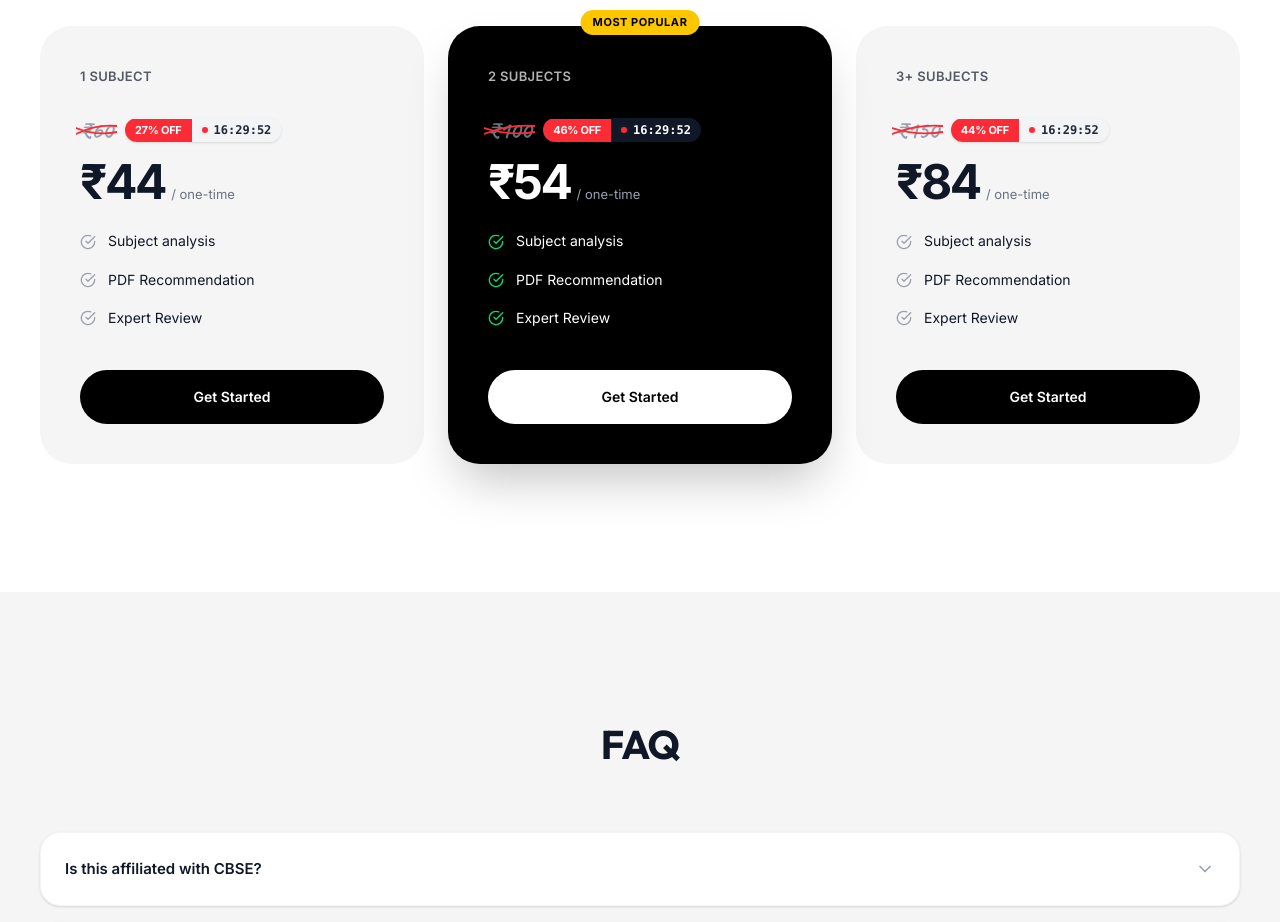
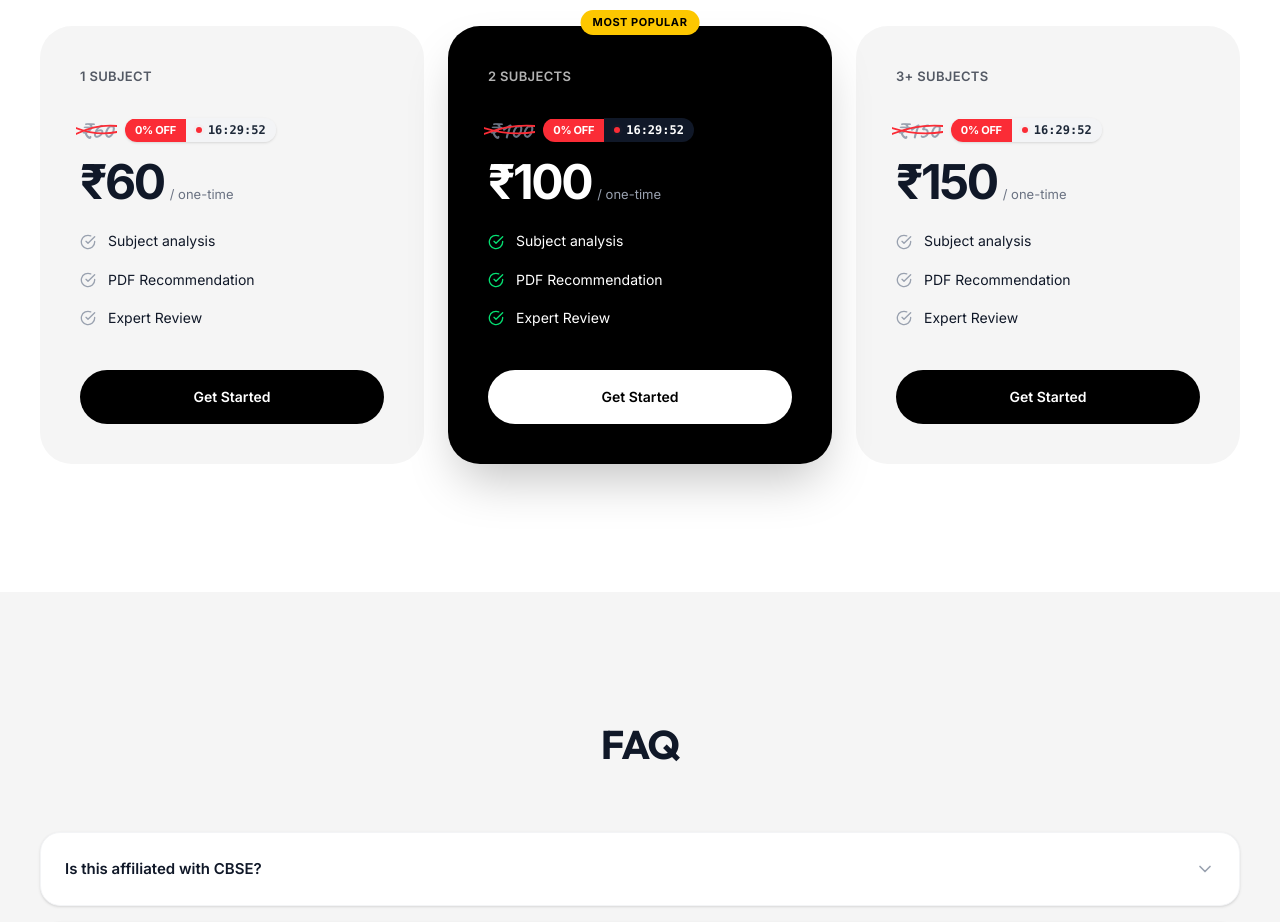
Before and after one commit to rezosnd/cbse-recheck, a React (Vite) app in the folder client/: page / in a window 1280 px wide. Shown: the part 3320-4242 px from the top of the page. Built offline with nearby package versions, Linux system fonts and the light colour scheme; no server answers.

Commit message:
feat: implement landing page and multi-subject selection form for rechecking applications

```diff
--- a/client/src/pages/ApplicationForm.jsx
+++ b/client/src/pages/ApplicationForm.jsx
@@ -231,9 +231,9 @@ const SubjectSearchSelect = ({ value, onChange }) => {
 };
 
 const calculatePrice = (count) => {
-  if (count === 1) return 44;
-  if (count === 2) return 54;
-  if (count >= 3) return 84;
+  if (count === 1) return 60;
+  if (count === 2) return 100;
+  if (count >= 3) return 150;
   return 0;
 };
 
--- a/client/src/pages/LandingPage.jsx
+++ b/client/src/pages/LandingPage.jsx
@@ -460,9 +460,9 @@ const Features = () => (
 
 
 const plans = [
-  { subjects: 1, price: 44, originalPrice: 60, label: '1 Subject' },
-  { subjects: 2, price: 54, originalPrice: 100, label: '2 Subjects', popular: true },
-  { subjects: '3+', price: 84, originalPrice: 150, label: '3+ Subjects' },
+  { subjects: 1, price: 60, originalPrice: 60, label: '1 Subject' },
+  { subjects: 2, price: 100, originalPrice: 100, label: '2 Subjects', popular: true },
+  { subjects: '3+', price: 150, originalPrice: 150, label: '3+ Subjects' },
 ];
 
 const Pricing = () => {
```
Also changed, not shown: 1 other file (tests, documents, lock files or other folders).
